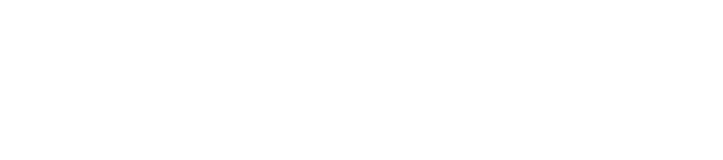
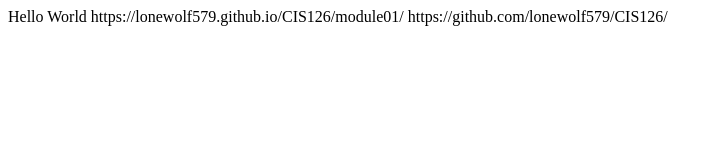
Before and after one commit to Lonewolf579/CIS126, a plain HTML site: page module01/index.html in a window 1280 px wide. Shown: the whole page, without its empty margins (0-723 px from the left). Drawn offline with Linux system fonts and the light colour scheme.

Commit message:
Update index.html

```diff
--- a/module01/index.html
+++ b/module01/index.html
@@ -4,7 +4,9 @@
   <meta charset="UTF-8">
   <title>Hello World</title>
 </head>
-<body>
+<body> Hello World
 
 </body>
 </html>
+https://lonewolf579.github.io/CIS126/module01/
+https://github.com/lonewolf579/CIS126/
```
